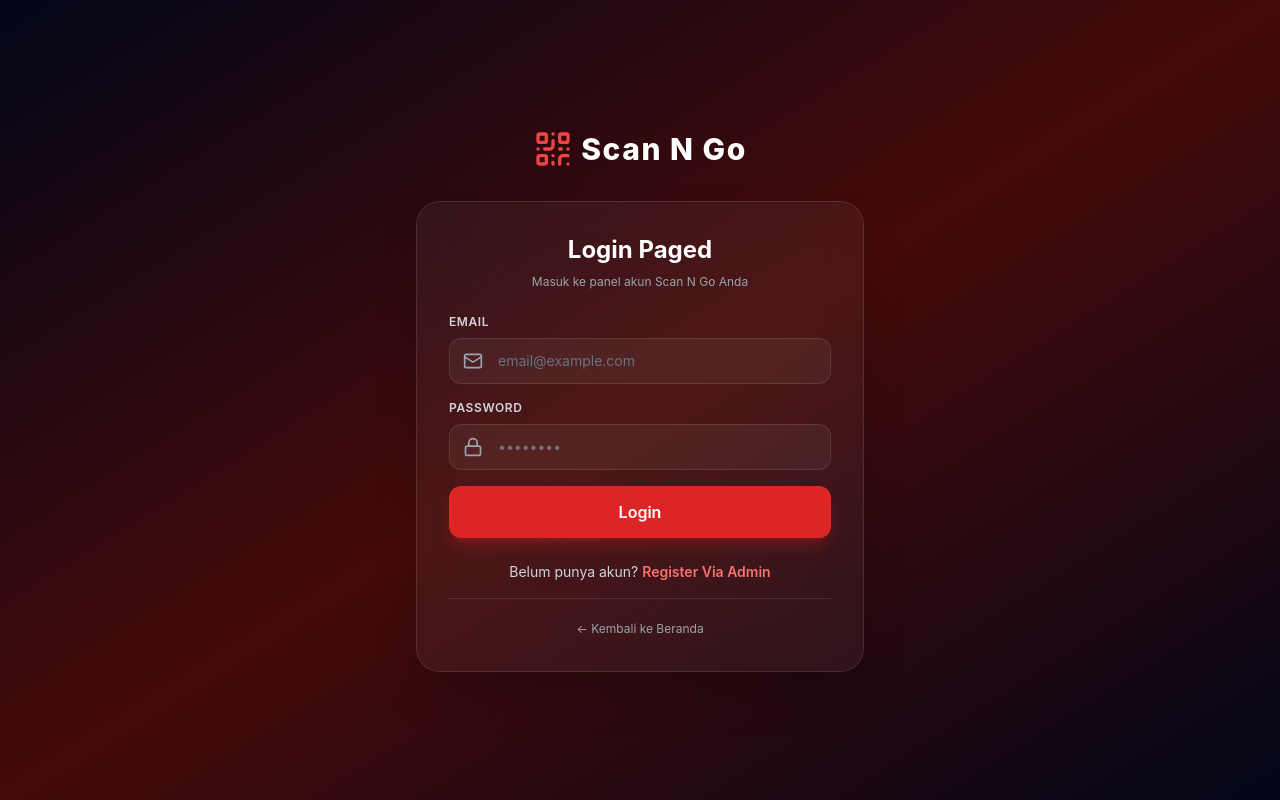
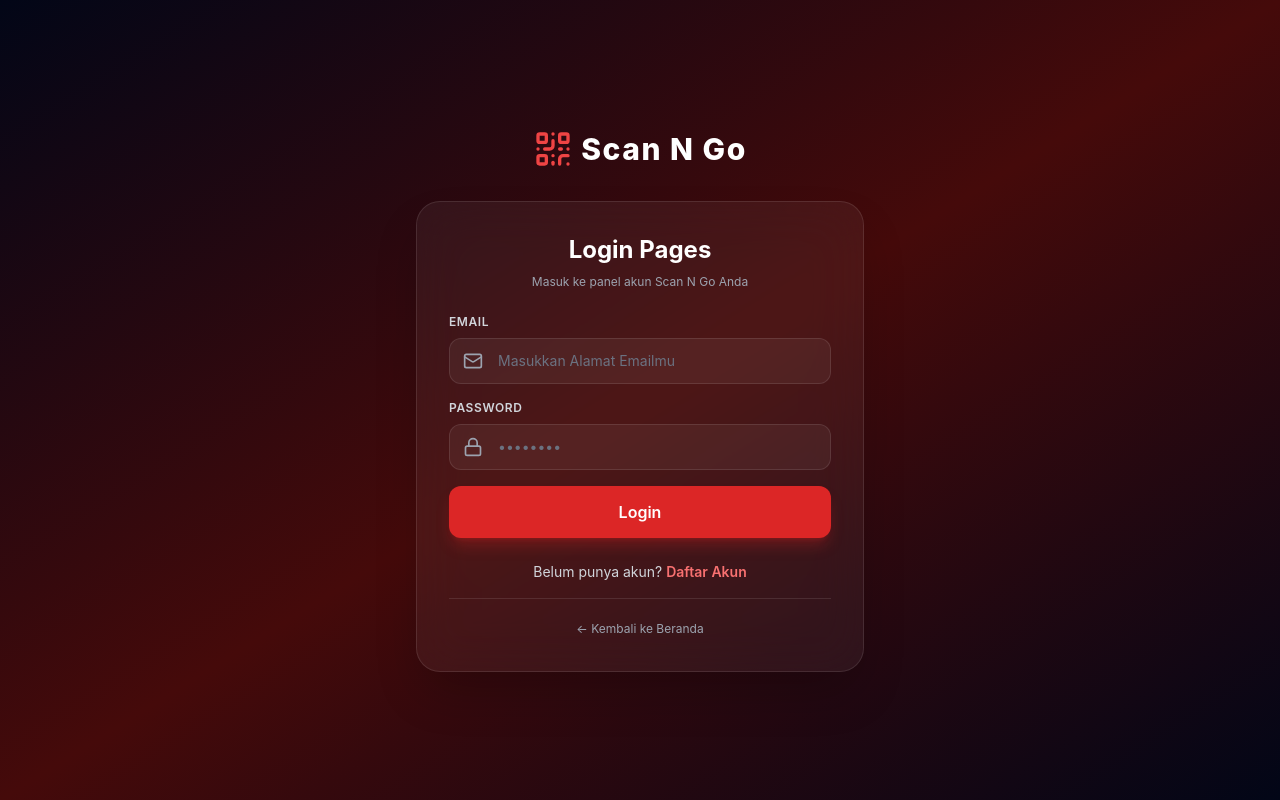
Before and after one commit to ofcdigisphere-labs/tnsmiley, a React (Vite) app in the folder frontend/: page /login in a window 1280 px wide. Built offline with nearby package versions, Linux system fonts and the light colour scheme; no server answers.

Commit message:
LoginPage.jsx

```diff
--- a/frontend/src/pages/LoginPage.jsx
+++ b/frontend/src/pages/LoginPage.jsx
@@ -49,7 +49,7 @@ const LoginPage = () => {
         {/* Login Card */}
         <div className="bg-white/5 backdrop-blur-xl border border-white/10 rounded-3xl p-6 md:p-8 shadow-2xl">
           <h2 className="text-xl md:text-2xl font-bold text-white mb-2 text-center">
-            Login Paged
+            Login Pages
           </h2>
           <p className="text-xs text-gray-400 text-center mb-6">
             Masuk ke panel akun Scan N Go Anda
@@ -64,7 +64,7 @@ const LoginPage = () => {
                   type="email"
                   value={formData.email}
                   onChange={(e) => setFormData({ ...formData, email: e.target.value })}
-                  placeholder="email@example.com"
+                  placeholder="Masukkan Alamat Emailmu"
                   className="w-full bg-white/5 border border-white/10 rounded-xl pl-12 pr-4 py-3 text-sm text-white placeholder-gray-500 focus:outline-none focus:ring-2 focus:ring-red-500 transition"
                   required
                 />
@@ -106,7 +106,7 @@ const LoginPage = () => {
             <p className="text-sm text-gray-300">
               Belum punya akun?{' '}
               <Link to="https://wa.me/62895412898210" className="text-red-400 hover:text-red-300 font-semibold transition">
-                Register Via Admin
+                Daftar Akun
               </Link>
             </p>
           </div>
```
